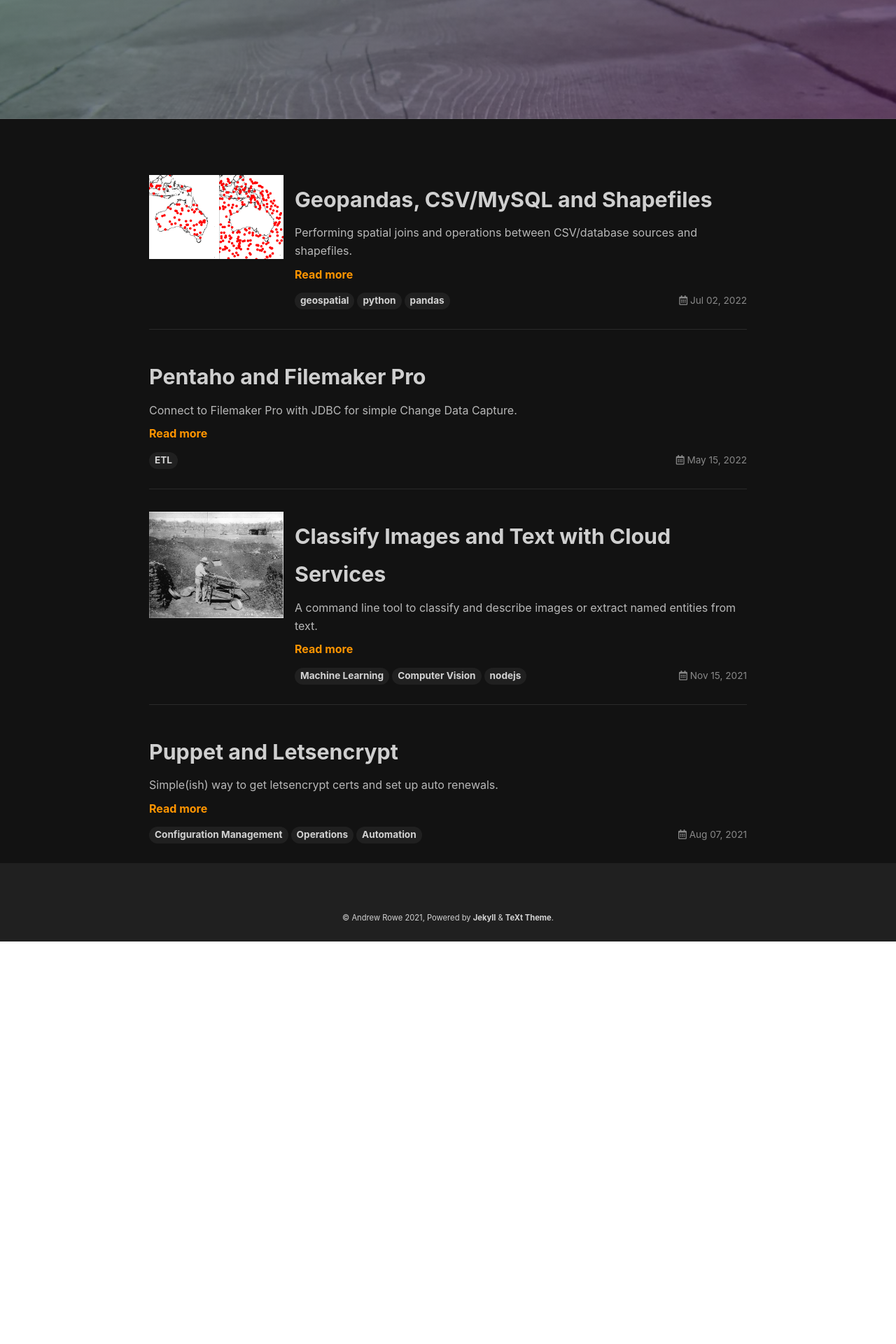
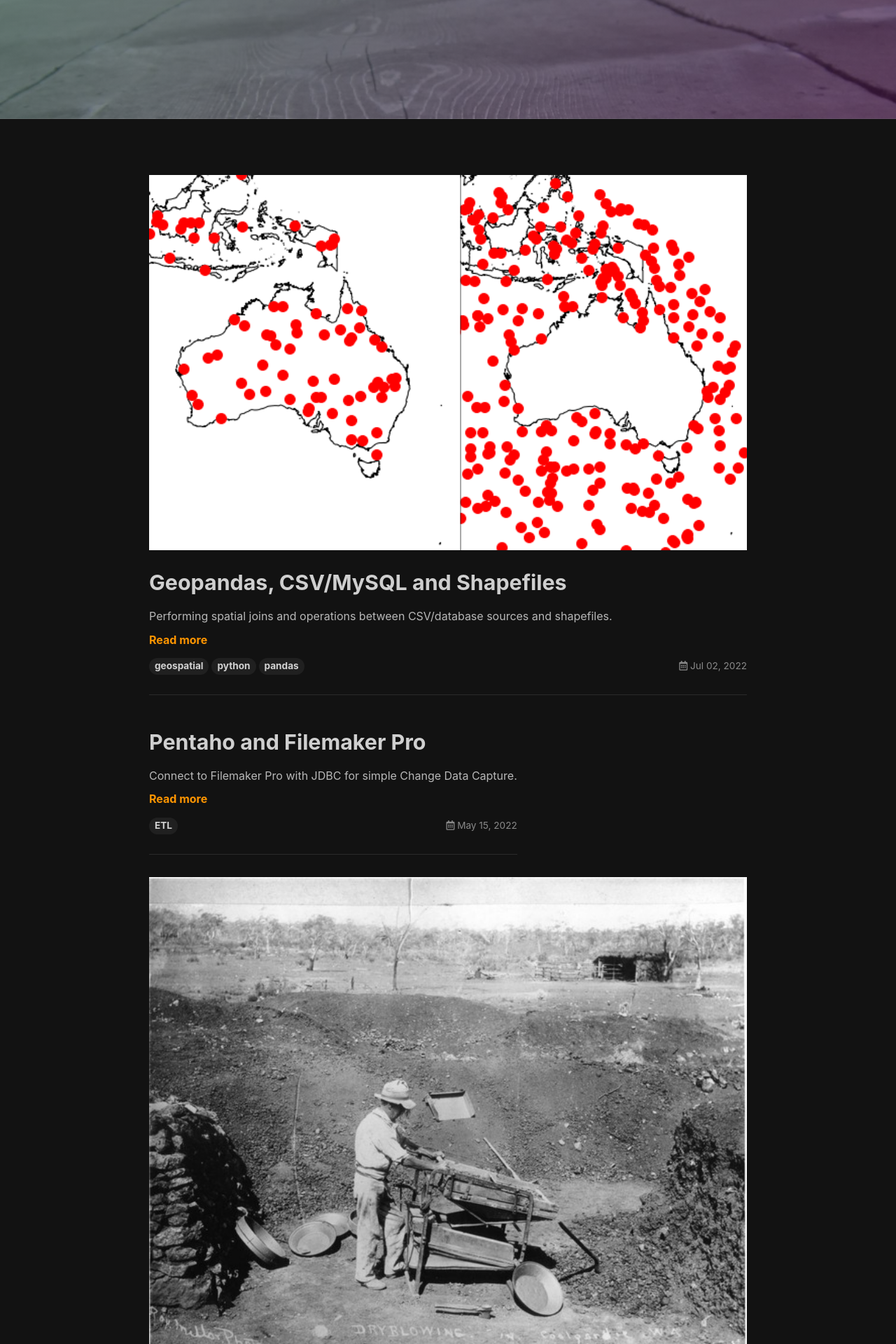
Before and after one commit to rowead/rowead.github.io, a Jekyll site: the page built from index.html, in a window 1280 px wide. Shown: the part 424-2344 px from the top of the page at 70% size. Built offline with Jekyll 4.4.1, drawn with Linux system fonts in a browser that asks for light colours; the list of posts is cut into pages by our own code; before the commit the page ends 1769 px from its top, so only the background shows below that.

Commit message:
tweaking article list images and layout

```diff
--- a/_sass/custom.scss
+++ b/_sass/custom.scss
@@ -5,3 +5,23 @@
 .header--dark {
   background: #00000054;
 }
+
+.article-list, .article-list article.item {
+  display: flex;
+  flex-direction: row;
+  flex-wrap: wrap;
+}
+
+.article-list article.item .item__image {
+  margin-right: 0;
+  min-width: 100%;
+}
+
+.article-list article.item .item__image img {
+  width: 100%;
+}
+
+.article-list article.item .item__content {
+  min-width: 100% !important;
+  width: 100%;
+}
```
